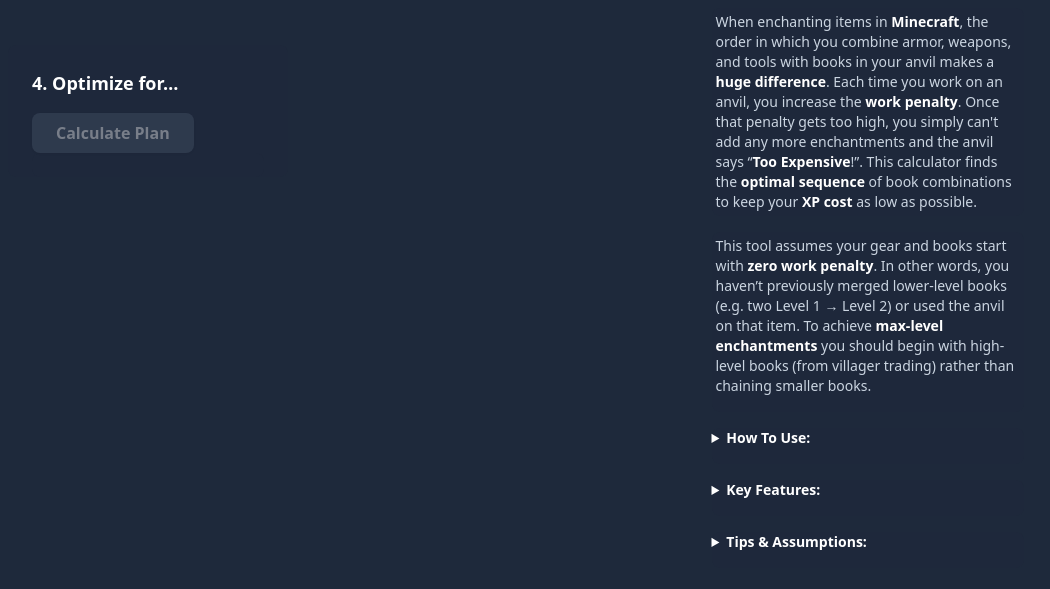
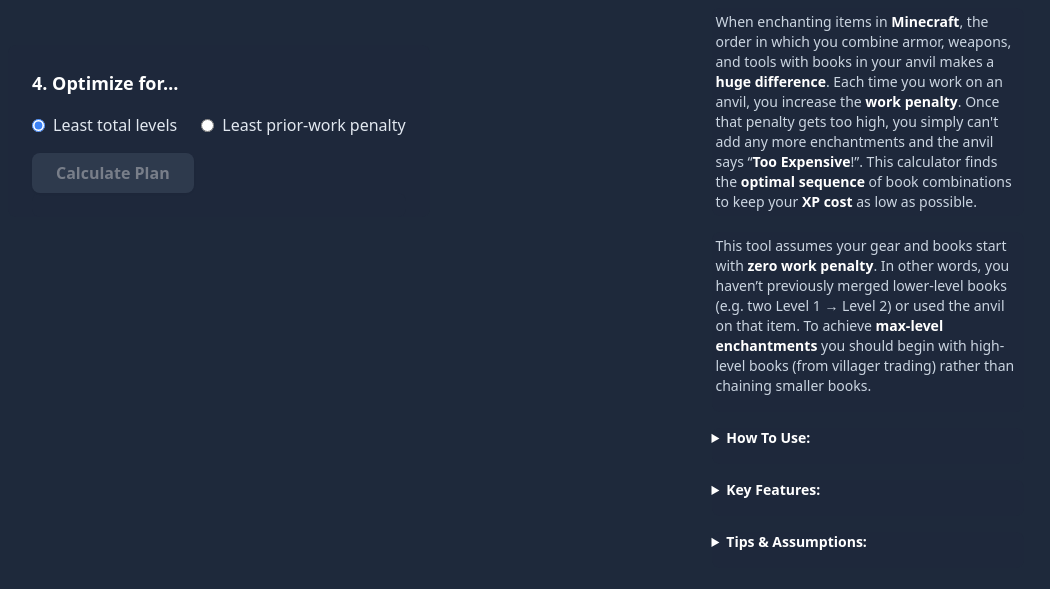
Before and after one commit to JoeTheCrason/minecraft-enchantment-calculator, a plain HTML site: page index.html in a window 1280 px wide. Shown: the part 241-830 px from the top of the page, without its empty margins (112-1162 px from the left). Drawn offline with nearby package versions, Linux system fonts and the light colour scheme; files that its build step writes are made by us from their sources; files whose address does not match are found by name.

Commit message:
Update index.html

```diff
--- a/index.html
+++ b/index.html
@@ -138,7 +138,7 @@
 
                 <div class="bg-slate-800/70 px-6 pt-6 rounded-lg">
                     <h2 class="text-lg font-semibold text-white mb-4">4. Optimize for…</h2>
-                    <div id="mode-block" class="flex flex-wrap gap-6 mb-4 hidden">
+                    <div id="mode-block" class="flex flex-wrap gap-6 mb-4">
                         <label class="inline-flex items-center gap-2"><input type="radio" name="mode" value="levels"
                                                                              class="accent-brand" checked>Least total
                             levels</label>
```
